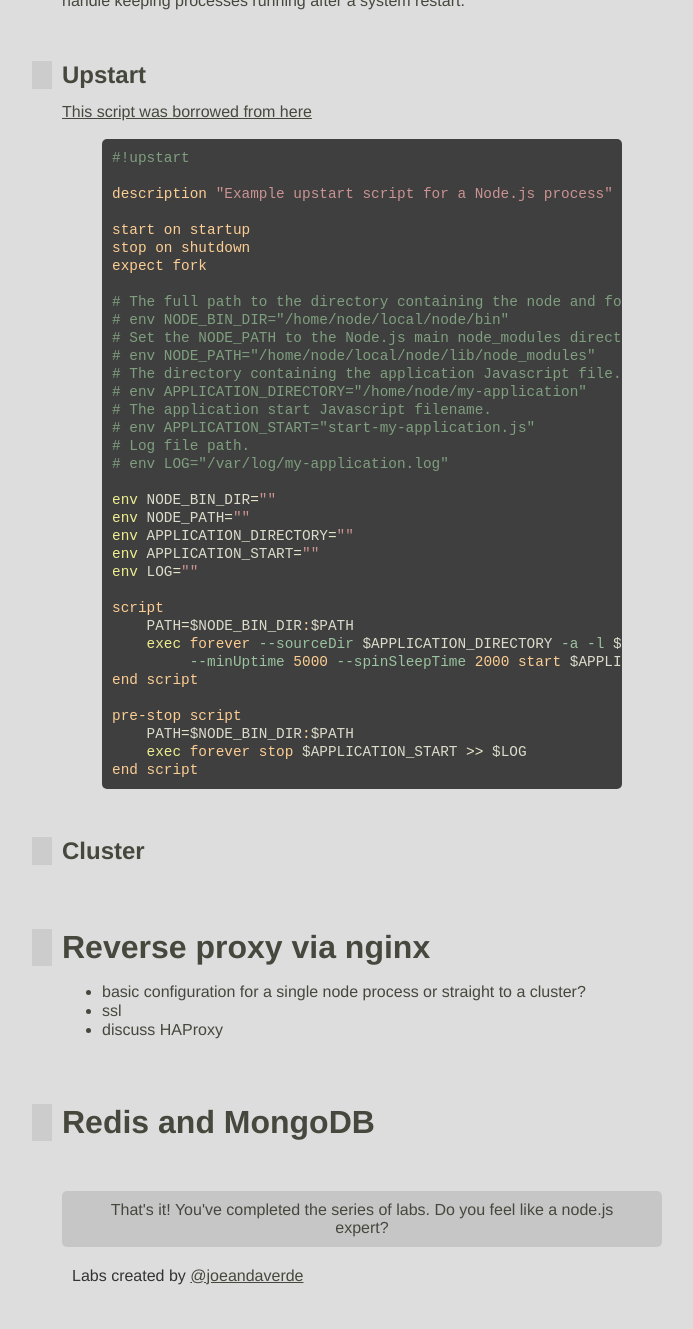
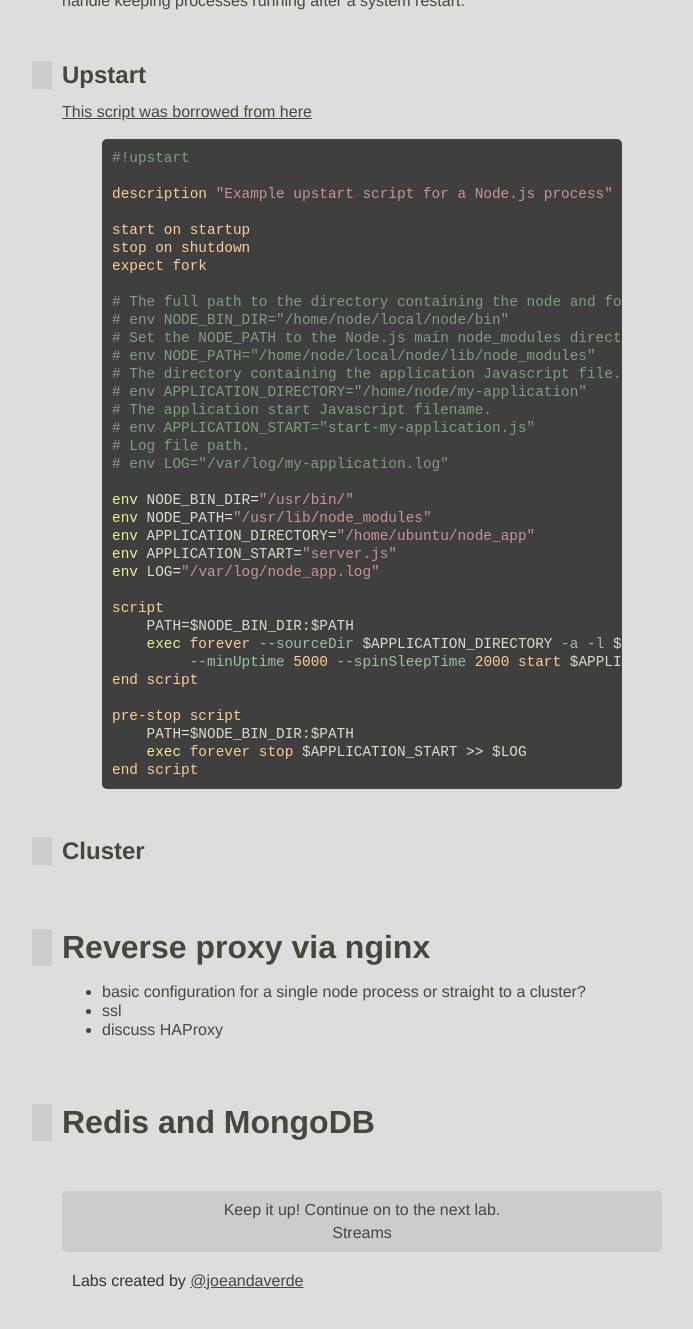
Before and after one commit to JavaScriptKC/workshop, a Jekyll site: the page built from _posts/2014-2-19-deploying.md, in a window 1280 px wide and 1400 px high, scrolled down 4795 px. Shown: the top 1329 px of the window, without its empty margins (278-971 px from the left). Built offline with Jekyll 4.4.1, drawn with Linux system fonts in a browser that asks for light colours; nearby versions of some CDN libraries; some web fonts are replaced; comment, search, counter and statistics services are not loaded; part of the change alters nothing that is shown.

Commit message:
Created streams lab

````diff
--- a/_posts/2014-2-19-deploying.md
+++ b/_posts/2014-2-19-deploying.md
@@ -222,11 +222,11 @@ expect fork
 # Log file path.
 # env LOG="/var/log/my-application.log"
 
-env NODE_BIN_DIR=""
-env NODE_PATH=""
-env APPLICATION_DIRECTORY=""
-env APPLICATION_START=""
-env LOG=""
+env NODE_BIN_DIR="/usr/bin/"
+env NODE_PATH="/usr/lib/node_modules"
+env APPLICATION_DIRECTORY="/home/ubuntu/node_app"
+env APPLICATION_START="server.js"
+env LOG="/var/log/node_app.log"
 
 script
     PATH=$NODE_BIN_DIR:$PATH
--- /dev/null
+++ b/_posts/2014-2-27-streams.md
@@ -0,0 +1,141 @@
+# Streams
+
+Streams are one of the most amazing features of Node. However, it's not a new thing. *nix systems use I/O streams to move data from one process to another.
+
+## Read Streams
+
+The first stream we'll discuss is a read stream. As you might expect this stream supports only reading. Let's take a look at an example.
+
+Start by creating a file called ```example.txt``` and add whatever contents you like. Create another file called `readable.js` and add the following:
+
+
+{% highlight javascript %}
+var fs = require('fs');
+
+var rs = fs.createReadStream('./example.txt');
+
+rs.on('data', function (data) {
+   console.log(data.toString());
+});
+
+rs.on('end', function () {
+   console.log('end');
+});
+{% endhighlight %}
+
+Now that we've used a readable stream let's write our own.
+
+{% highlight javascript %}
+var Readable = require('stream').Readable;
+var util = require('util');
+util.inherits(TeamStream, Readable);
+
+function TeamStream () {
+    Readable.call(this);
+    var best_sports_programs = ['K-State Football', 'K-State Basketball', 'K-State Baseball'];
+    var i = 0;
+    this._read = function () {
+        var program = best_sports_programs[i++];
+        this.push(program || null);
+    }
+};
+
+var rs = new TeamStream();
+var received = 0;
+
+rs.on('data', function (data) {
+    received++;
+
+    console.log(data.toString());
+
+    if (received == 1) {
+        console.log('pausing for some time');
+        rs.pause();
+        setTimeout(function () { rs.resume(); }, 3000);
+    }
+});
+
+rs.on('end', function () {
+    console.log('ended');
+});
+{% endhighlight %}
+
+
+We get to learn a few different things in this example. First, we create a new readable stream. The `MyStream` function is inheriting the prototype from Node core's `ReadableStream` and in its constructor calls the `ReadableStream` constructor. We must call the constructor of the core implementation in order to perform the necessary initialization of our stream. We are required to implement the internal method `_read` which is called on every read request. In this example the first read request is issued whenever we subscribe to the `'data'` event. There are other ways to do this which we'll cover next.
+
+You'll notice in this example that we are able to control the flow of data from a readable stream through `pause` and `resume`. This is incredibly important to allow your application to keep up with incoming data and only receive data when needed.
+
+The above example reads data by the buffer. However, we have more fine grained control over how much data we receive through the `read` method. The next example will give you an idea of the series of events that occurs when reading from a stream that can provide data at various times. This is exactly the situation when dealing with network connections. Feel free to copy and paste this snippet. Study the output and understand the chain of events before moving on.
+
+{% highlight javascript %}
+var Readable = require('stream').Readable;
+var util = require('util');
+
+var log =  (function () {
+    var startTime = new Date().getTime();
+
+    return function (msg) {
+        var now = new Date().getTime();
+        console.log('+' + Math.floor((now - startTime) / 1000) + ' ' + msg);
+    };
+})();
+
+util.inherits(LetterStream, Readable);
+
+function LetterStream () {
+    Readable.call(this);
+    var letters = ['aaaaaa', 'bbbbbb', 'cccccc', 'dddddd'];
+
+    var i = 0;
+    this._read = function () {
+        log('Internal read called.');
+        var letter = letters[i++];
+        if (i > 1) {
+            var that = this;
+            setTimeout(function () {
+                log('Pushing data async.');
+                that.push(letter);
+            }, 2000);
+        }
+        else
+        {
+            log('Pushing data.');
+            this.push(letter || null);
+        }
+    };
+};
+
+var rs = new LetterStream();
+
+rs.on('end', function () {
+    log('End');
+});
+
+rs.on('readable', function () {
+    log('Stream is readable');
+
+    var c;
+    while (c = rs.read(2))
+    {
+        log(c.toString());
+    }
+
+    log('Reached end of readable data available');
+});
+
+log('Reached end of program. It\'s now alive because of async callbacks pending.');
+{% endhighlight %}
+
+We've successfully read 2 bytes from our underlying stream with each iteration of the loop. Despite the number of calls to `read` we only invoke our internal function when new data is actually needed.
+
+## Write Stream
+
+
+
+Flow Control
+
+Piping
+
+Duplex Stream
+
+Transform Stream
````
